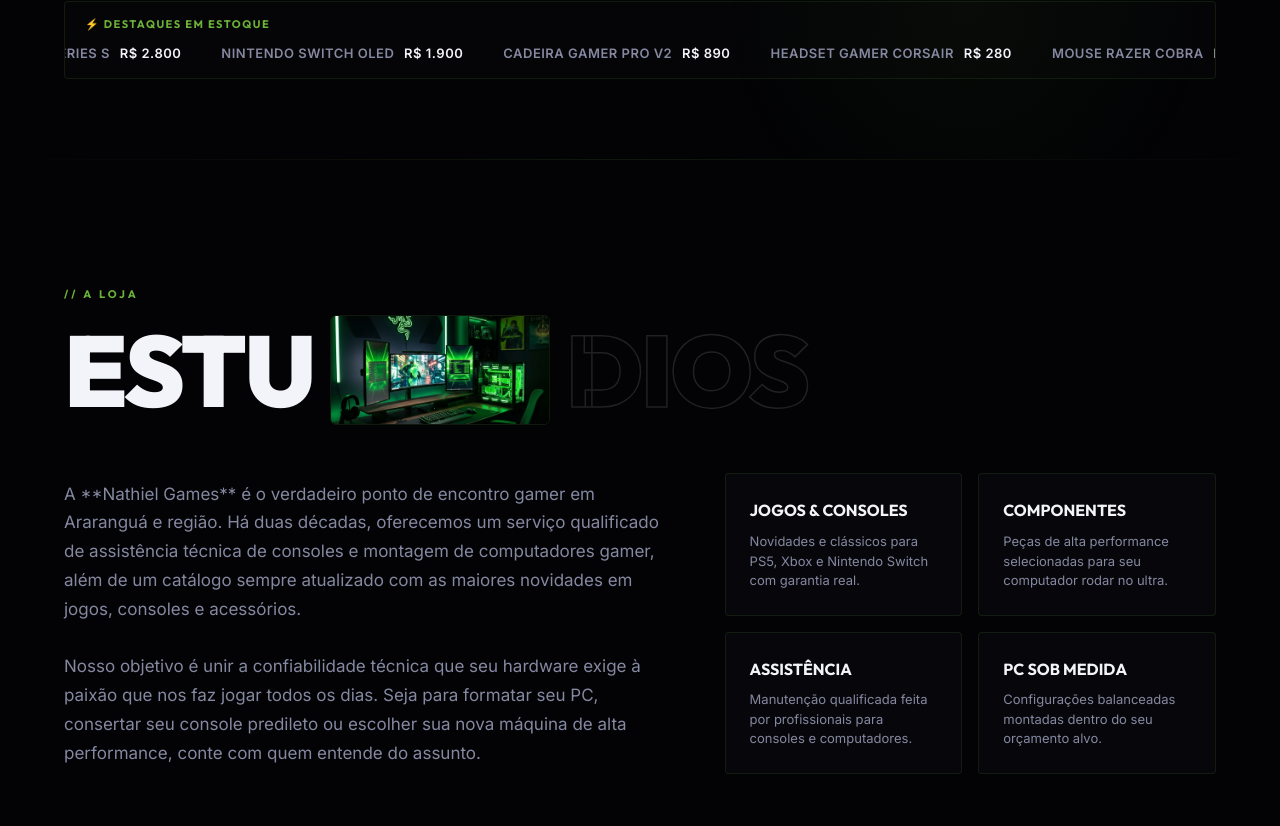
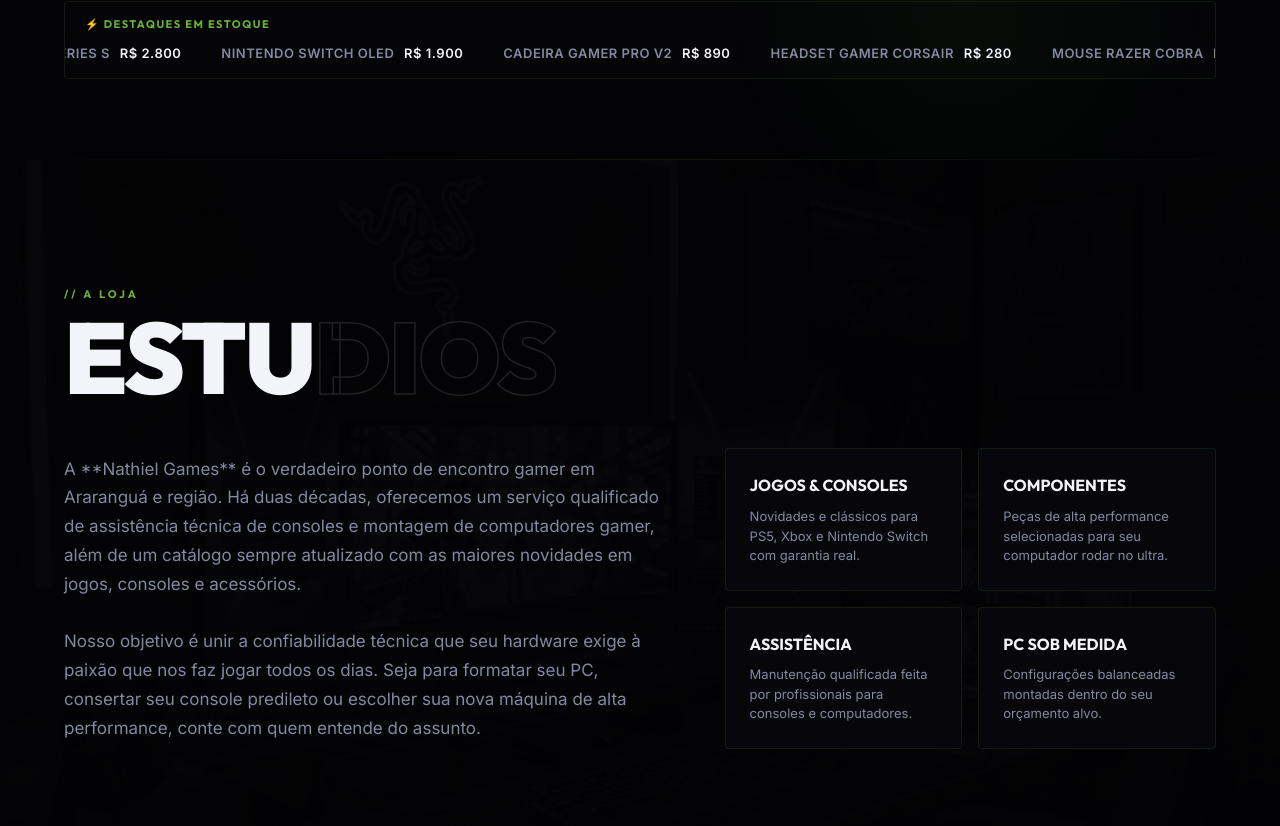
Before and after one commit to guilhermerossa2026/nathielgames, a website built with Vite: page index.html in a window 1280 px wide. Shown: the part 854-1680 px from the top of the page. Built offline with nearby package versions, Linux system fonts and the light colour scheme; some packages are replaced by stand-ins of ours; no server answers; the database is empty.

Commit message:
Ajuste na integração visual do mascote e título da seção Sobre

```diff
--- a/index.html
+++ b/index.html
@@ -116,12 +116,9 @@
     <div class="fade-up">
       <span class="section-tag">// A Loja</span>
 
-      <!-- Split title "ESTUDIO" no estilo Muzilla -->
+      <!-- Split title "ESTUDIOS" no estilo Muzilla -->
       <div class="split-title-container">
         <span class="split-text-left">ESTU</span>
-        <div class="split-image-box">
-          <img src="assets/setup.png" alt="Gaming Setup Nathiel Games">
-        </div>
         <span class="split-text-right split-text-outline">DIOS</span>
       </div>
     </div>
--- a/style.css
+++ b/style.css
@@ -537,6 +537,9 @@ nav {
   max-height: 480px;
   object-fit: contain;
   animation: floatMascot 4s ease-in-out infinite;
+  mix-blend-mode: screen;
+  mask-image: radial-gradient(circle, rgba(0, 0, 0, 1) 50%, rgba(0, 0, 0, 0) 85%);
+  -webkit-mask-image: radial-gradient(circle, rgba(0, 0, 0, 1) 50%, rgba(0, 0, 0, 0) 85%);
 }
 
 @keyframes floatMascot {
@@ -634,14 +637,34 @@ section {
 
 /* ── SEÇÃO SOBRE (ESTILO PALAVRA DIVIDIDA "MUZILLA") ── */
 #sobre {
+  position: relative;
   background: var(--bg);
+  overflow: hidden;
+}
+
+#sobre::before {
+  content: '';
+  position: absolute;
+  inset: 0;
+  background-image: url('assets/setup.png');
+  background-size: cover;
+  background-position: center;
+  opacity: 0.04; /* Fundo transparente sutil */
+  pointer-events: none;
+  z-index: 0;
+  filter: grayscale(1) brightness(0.5);
+}
+
+#sobre > * {
+  position: relative;
+  z-index: 1;
 }
 
 .split-title-container {
   display: flex;
   align-items: center;
   justify-content: flex-start;
-  gap: 16px;
+  gap: 0; /* Removido o espaçamento para a palavra ficar contínua */
   flex-wrap: wrap;
   margin-bottom: 40px;
   width: 100%;
```
